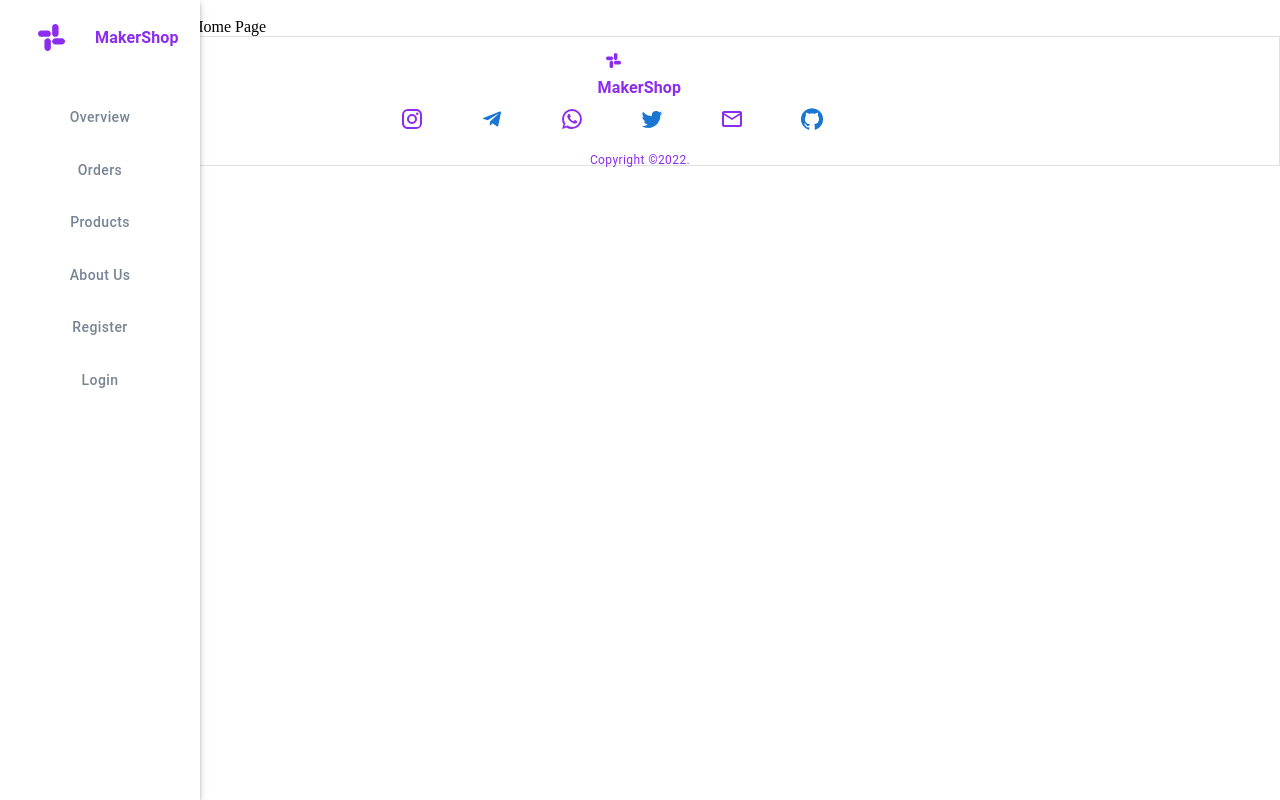
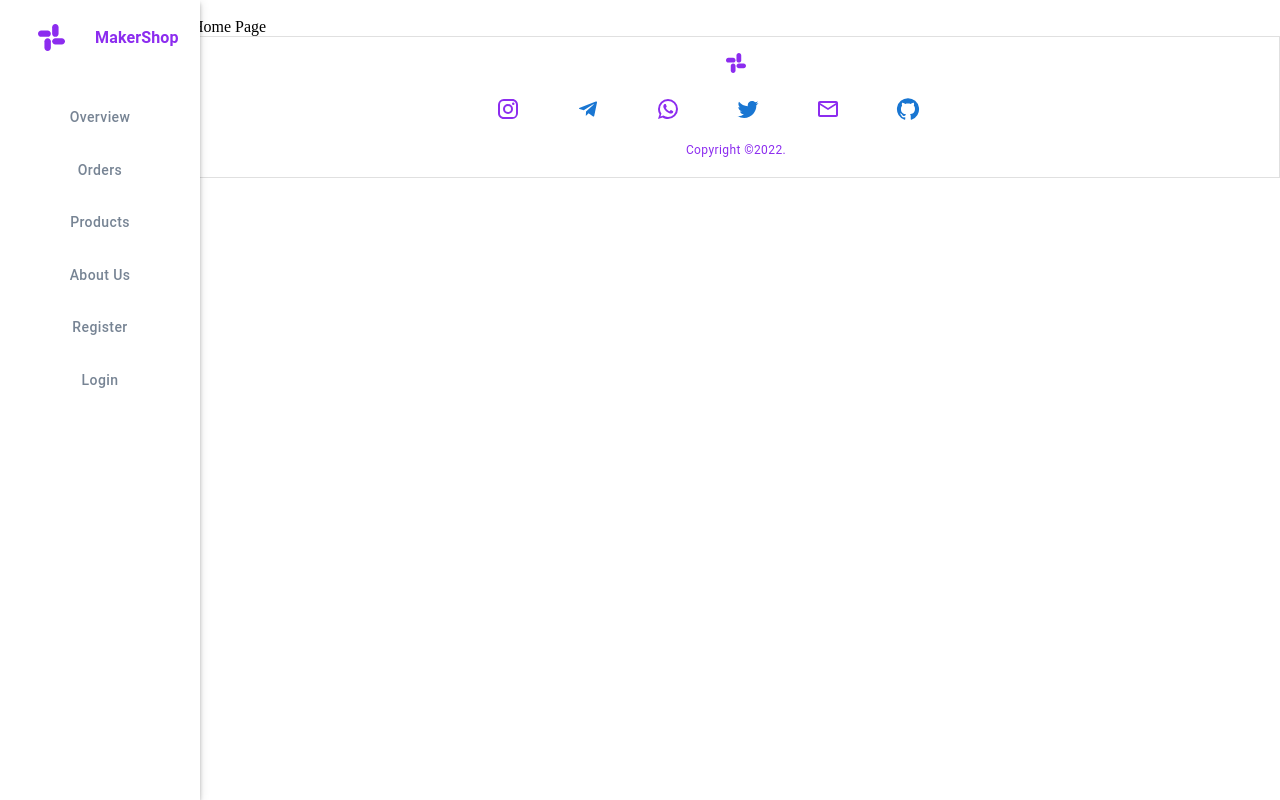
Before and after one commit to badoalmaz/project_with_mentor_java_post_scriptum, a React (Create React App) app: page / in a window 1280 px wide. Built offline with nearby package versions, Linux system fonts and the light colour scheme.

Commit message:
footer added

```diff
--- a/src/App.js
+++ b/src/App.js
@@ -1,8 +1,8 @@
-import AuthContextProvider from "./components/contexts/AuthContextProvider";
 import Footer from "./components/Footer";
 import Navbar from "./components/Navbar";
 import MainRoutes from "./MainRoutes";
-import {Box} from '@mui/material'
+import { Box } from '@mui/material';
+import AuthContextProvider from "./components/contexts/AuthContextProvider";
 import CartContextProvider from "./components/contexts/CartContextProvider";
 import ProductContextProvider from "./components/contexts/ProductContextProvider";
 
@@ -16,8 +16,8 @@ function App() {
             <MainRoutes />
             <Box sx={{marginLeft: '15vw'}}>
              <MainRoutes />
+            <Footer />
             </Box>
-            <Footer />
           </CartContextProvider>
         </ProductContextProvider>
       </AuthContextProvider>
--- a/src/components/Footer.jsx
+++ b/src/components/Footer.jsx
@@ -23,9 +23,8 @@ export default function Footer() {
                     <Box>
                         <NavLink to="/">
                             <IconButton>
-                                <img src={logo} width={15} height={15} alt="Logo" />
+                                <img src={logo} width={20} height={20} alt="Logo" />
                             </IconButton>
-                            <Typography sx={{ color: '#8C2CEF', fontWeight: 700, width:85, height:15 }}>MakerShop</Typography>
                         </NavLink>
                     </Box>
                 </Box>
```
